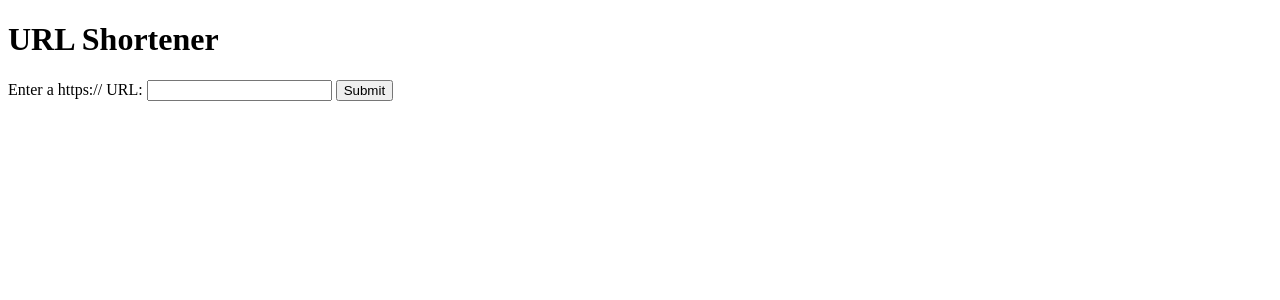
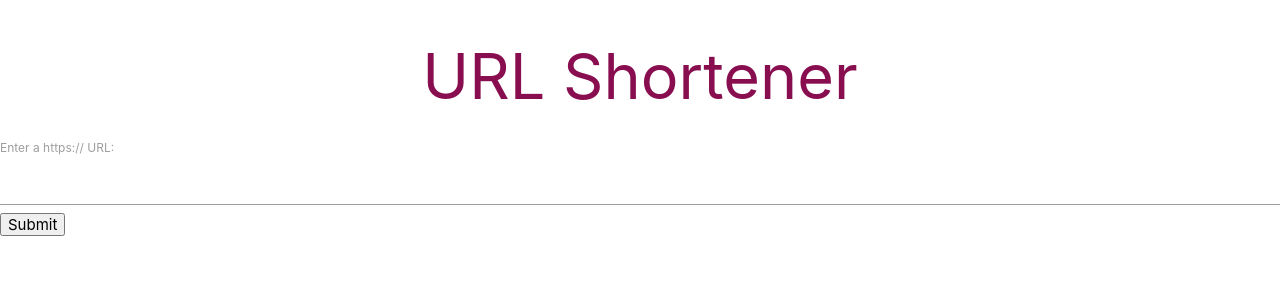
Before and after one commit to VioletViolaVi/url_shortener_lap_4_code_challenge, a Flask app: page / in a window 1280 px wide. Shown: the top 300 px of the page. Run offline with Flask 2, Linux system fonts and the light colour scheme.

Commit message:
import Materialize links implement styles on heading

```diff
--- a/templates/base.html
+++ b/templates/base.html
@@ -4,11 +4,21 @@
     <meta charset="UTF-8" />
     <meta http-equiv="X-UA-Compatible" content="IE=edge" />
     <meta name="viewport" content="width=device-width, initial-scale=1.0" />
+    <!-- Materialize Icons -->
+    <link
+      href="https://fonts.googleapis.com/icon?family=Material+Icons"
+      rel="stylesheet"
+    />
+    <!-- Materialize CSS -->
+    <link
+      rel="stylesheet"
+      href="https://cdnjs.cloudflare.com/ajax/libs/materialize/1.0.0/css/materialize.min.css"
+    />
     <title>URL Shortener | {% block title %}{% endblock %}</title>
   </head>
   <body>
     <main>
-      <h1>URL Shortener</h1>
+      <h1 class="pink-text text-darken-4 center-align">URL Shortener</h1>
       {% block content %} {% endblock %}
     </main>
   </body>
```
